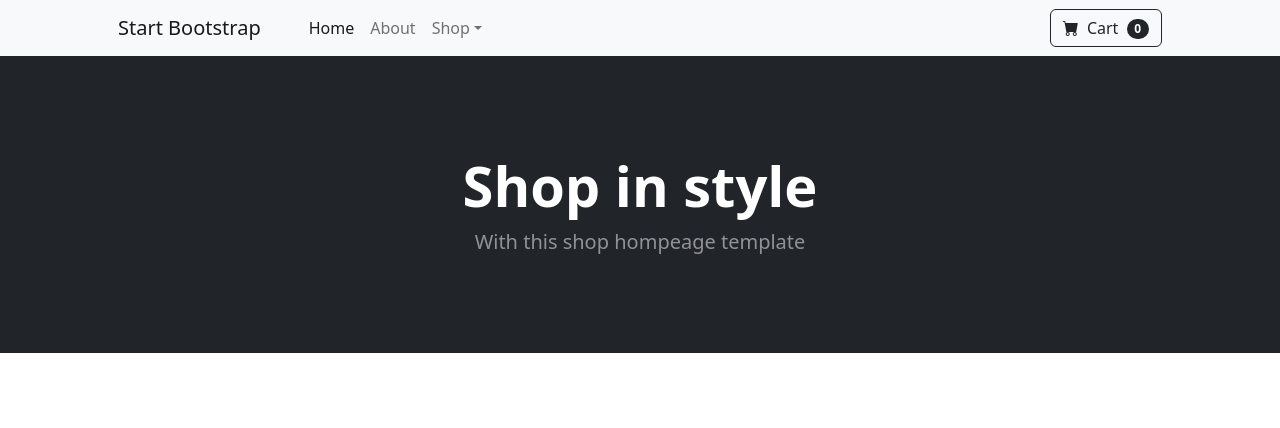
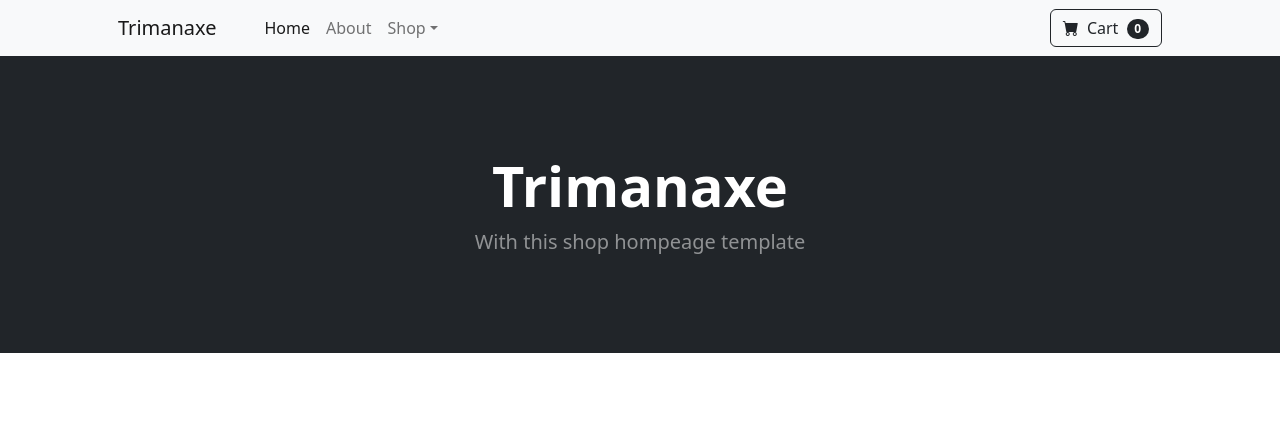
Before and after one commit to Trimanaxe/Trimanaxe.github.io, a plain HTML site: page index.html in a window 1280 px wide. Shown: the top 428 px of the page. Drawn offline with nearby package versions, Linux system fonts and the light colour scheme.

Commit message:
Add files via upload

```diff
--- a/index.html
+++ b/index.html
@@ -5,7 +5,7 @@
         <meta name="viewport" content="width=device-width, initial-scale=1, shrink-to-fit=no" />
         <meta name="description" content="" />
         <meta name="author" content="" />
-        <title>Shop Homepage - Start Bootstrap Template</title>
+        <title>Trimanaxe</title>
         <!-- Favicon-->
         <link rel="icon" type="image/x-icon" href="assets/favicon.ico" />
         <!-- Bootstrap icons-->
@@ -17,7 +17,7 @@
         <!-- Navigation-->
         <nav class="navbar navbar-expand-lg navbar-light bg-light">
             <div class="container px-4 px-lg-5">
-                <a class="navbar-brand" href="#!">Start Bootstrap</a>
+                <a class="navbar-brand" href="#!">Trimanaxe</a>
                 <button class="navbar-toggler" type="button" data-bs-toggle="collapse" data-bs-target="#navbarSupportedContent" aria-controls="navbarSupportedContent" aria-expanded="false" aria-label="Toggle navigation"><span class="navbar-toggler-icon"></span></button>
                 <div class="collapse navbar-collapse" id="navbarSupportedContent">
                     <ul class="navbar-nav me-auto mb-2 mb-lg-0 ms-lg-4">
@@ -47,7 +47,7 @@
         <header class="bg-dark py-5">
             <div class="container px-4 px-lg-5 my-5">
                 <div class="text-center text-white">
-                    <h1 class="display-4 fw-bolder">Shop in style</h1>
+                    <h1 class="display-4 fw-bolder">Trimanaxe</h1>
                     <p class="lead fw-normal text-white-50 mb-0">With this shop hompeage template</p>
                 </div>
             </div>
```
